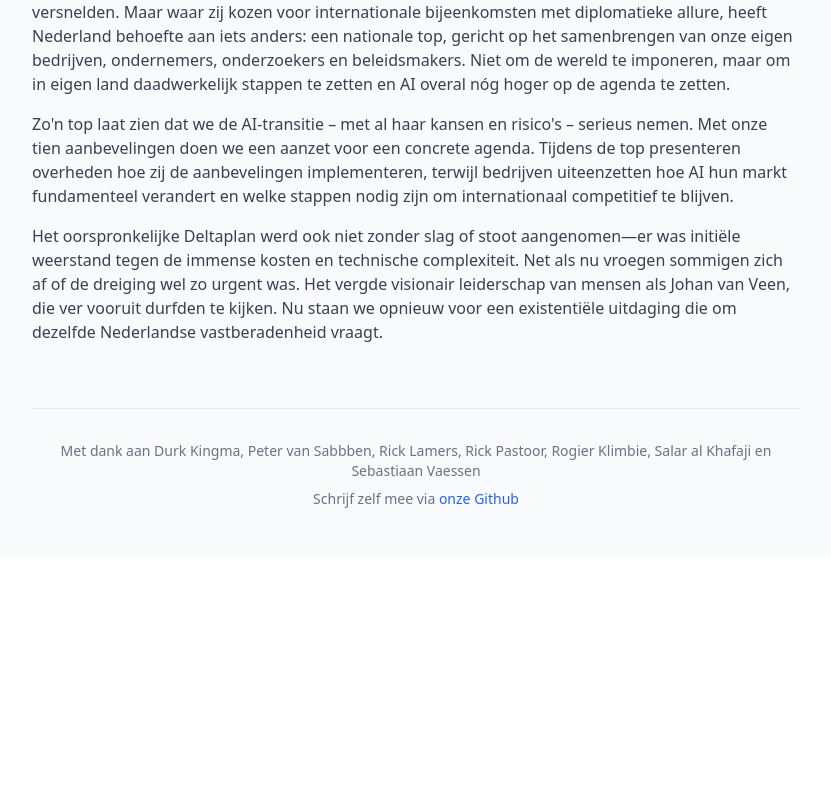
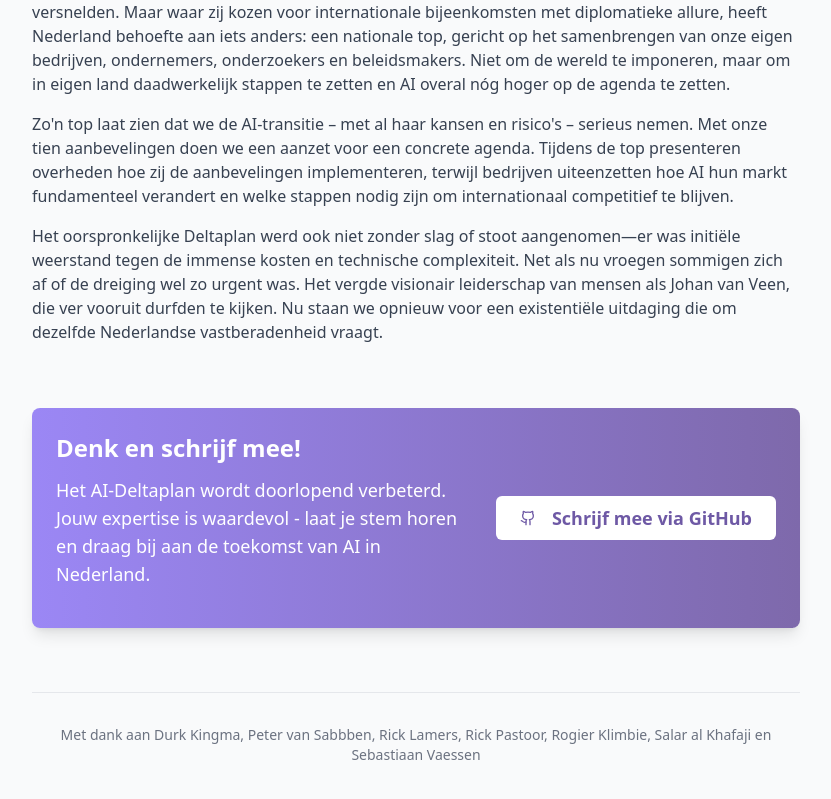
Before and after one commit to michielbakker/aiplan-nl, a React (Vite) app: page / in a window 1280 px wide. Shown: the part 3300-4099 px from the top of the page, without its empty margins (224-1055 px from the left). Before the commit the page ends 3857 px from the top, so only its background shows below. Built offline with nearby package versions, Linux system fonts and the light colour scheme.

Commit message:
feat: Enhance GitHub contribution section
Make the "Schrijf zelf mee via onze Github" section more prominent with a larger font size and a visually distinct box.

```diff
--- a/src/pages/Index.tsx
+++ b/src/pages/Index.tsx
@@ -1,8 +1,9 @@
-
 import { useState } from 'react';
 import { Card } from '@/components/ui/card';
 import { Separator } from '@/components/ui/separator';
 import PlanItem from '@/components/PlanItem';
+import { Button } from '@/components/ui/button';
+import { Github } from 'lucide-react';
 
 // Import all plan item markdown content
 import item1 from '../../plan-items/item-1.md?raw';
@@ -169,12 +170,35 @@ const Index = () => {
           </div>
         </section>
 
-        <footer className="text-center text-sm text-gray-500 mt-16 pt-8 border-t border-gray-200">
+        {/* Prominent GitHub contribution box */}
+        <div className="my-16 rounded-lg overflow-hidden shadow-lg">
+          <div className="bg-gradient-to-r from-[#9b87f5] to-[#7E69AB] p-6">
+            <div className="flex flex-col md:flex-row items-center justify-between gap-6">
+              <div className="text-white flex-1">
+                <h3 className="text-2xl font-bold mb-3">Denk en schrijf mee!</h3>
+                <p className="mb-4 text-lg">
+                  Het AI-Deltaplan wordt doorlopend verbeterd. Jouw expertise is waardevol - laat je stem horen en draag bij aan de toekomst van AI in Nederland.
+                </p>
+              </div>
+              <div className="flex-shrink-0">
+                <Button
+                  asChild
+                  size="lg"
+                  className="bg-white text-[#6E59A5] hover:bg-gray-100 font-bold text-lg px-6 py-3 flex items-center gap-2 transition-transform hover:scale-105"
+                >
+                  <a href="https://github.com/michielbakker/aiplan-nl" target="_blank" rel="noopener noreferrer">
+                    <Github className="mr-2 h-6 w-6" />
+                    Schrijf mee via GitHub
+                  </a>
+                </Button>
+              </div>
+            </div>
+          </div>
+        </div>
+
+        <footer className="text-center text-sm text-gray-500 mt-8 pt-8 border-t border-gray-200">
           <p className="mb-2">
             Met dank aan Durk Kingma, Peter van Sabbben, Rick Lamers, Rick Pastoor, Rogier Klimbie, Salar al Khafaji en Sebastiaan Vaessen
-          </p>
-          <p>
-            Schrijf zelf mee via <a href="https://github.com/michielbakker/aiplan-nl" target="_blank" rel="noopener noreferrer" className="text-blue-600 hover:underline">onze Github</a>
           </p>
         </footer>
       </div>
```
